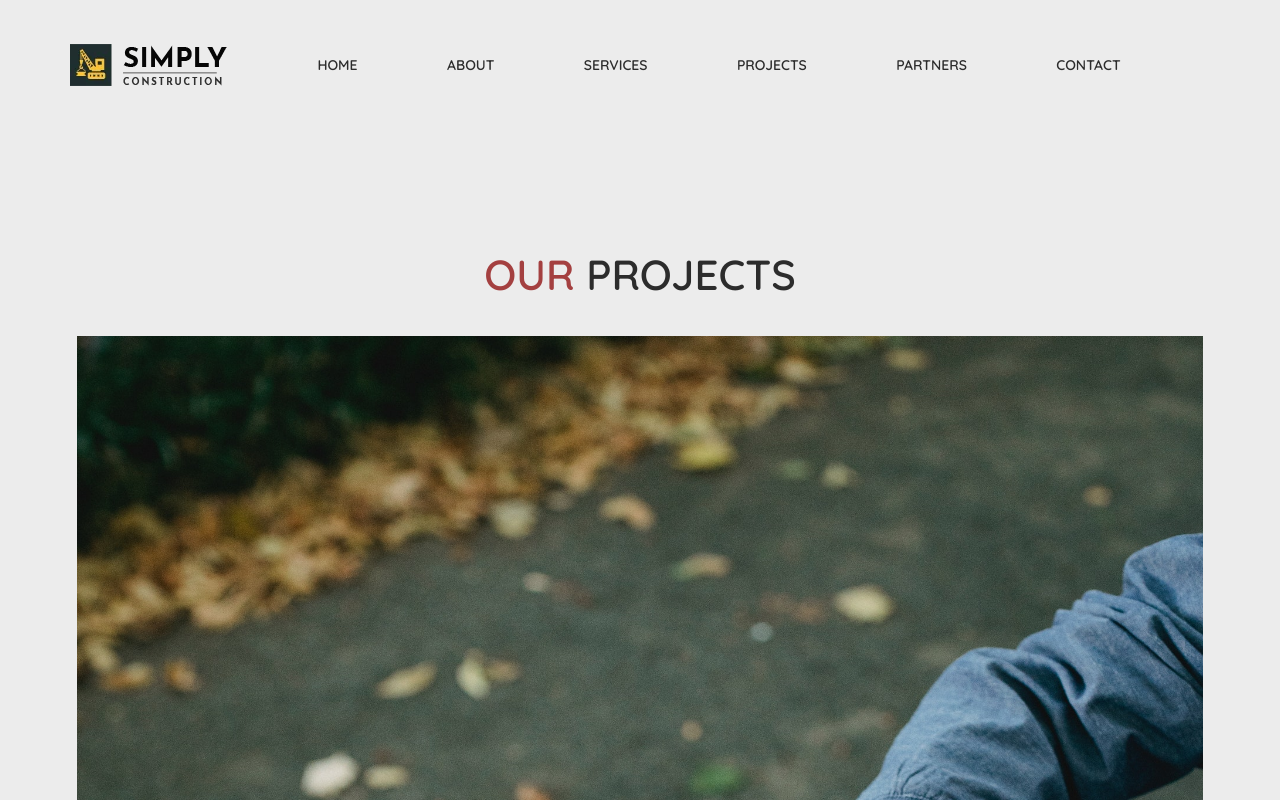
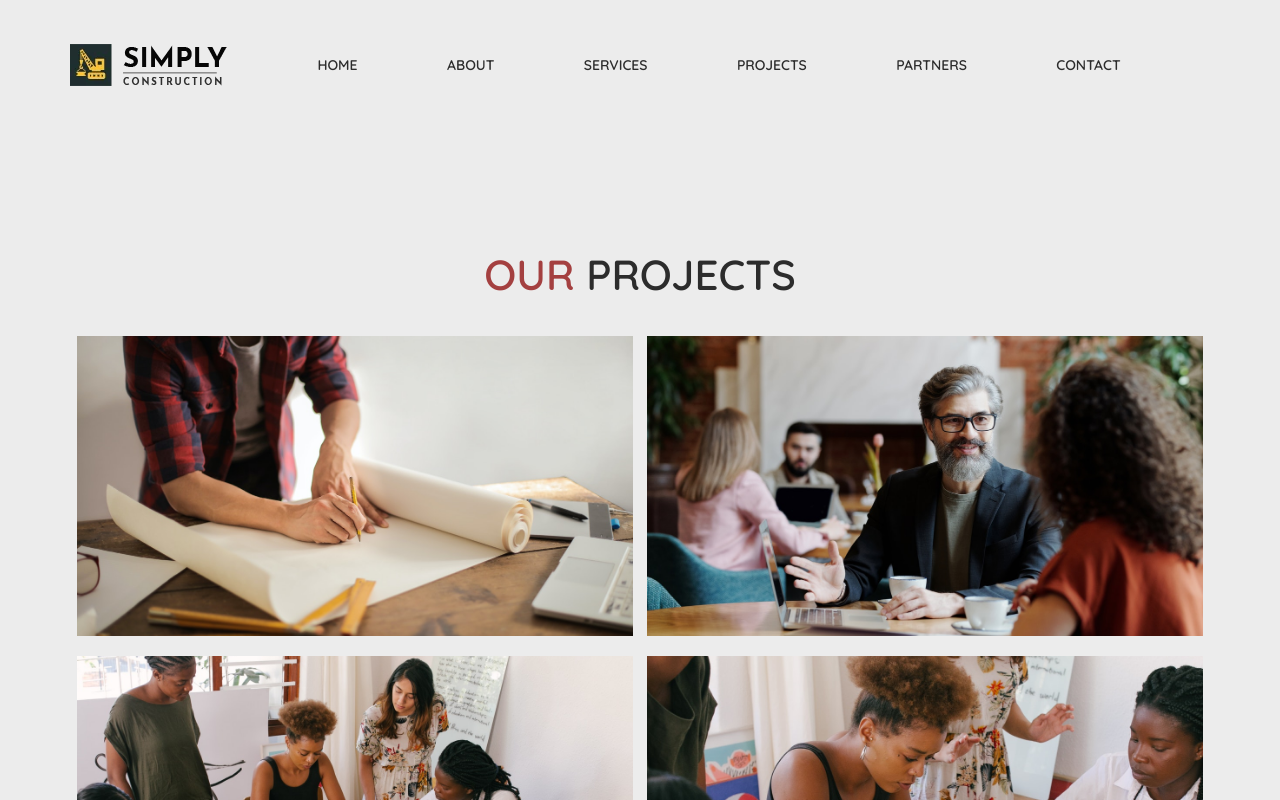
Before and after one commit to Hashim1995/cbc, a React (Create React App) app: page /ProjectsPage in a window 1280 px wide. Built offline with nearby package versions, Linux system fonts and the light colour scheme.

Commit message:
remove title img on projects

```diff
--- a/src/Components/Projects/Projects.js
+++ b/src/Components/Projects/Projects.js
@@ -34,6 +34,13 @@ const Projects = () => {
           slidesToScroll: 1,
         },
       },
+      {
+        breakpoint: 480,
+        settings: {
+          slidesToShow: 1,
+          slidesToScroll: 1,
+        },
+      },
     ],
   };
   return (
@@ -42,10 +49,7 @@ const Projects = () => {
         OUR <b>PROJECTS</b>
       </h1>
       <Row>
-        <Col xs={24} xl={24} xxl={10}>
-          <img src={projecImg} className={Style.projImg} alt="" />
-        </Col>
-        <Col xl={24} xxl={14}>
+        <Col xl={24} xxl={24}>
           <Slider {...settings}>
             {projectList.map((project, index) => (
               <Link key={index} to={`/project/${project.title}`}>
```
